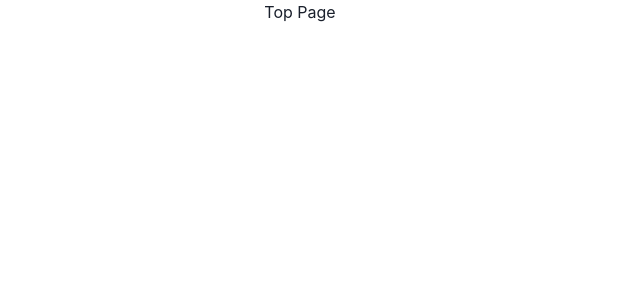
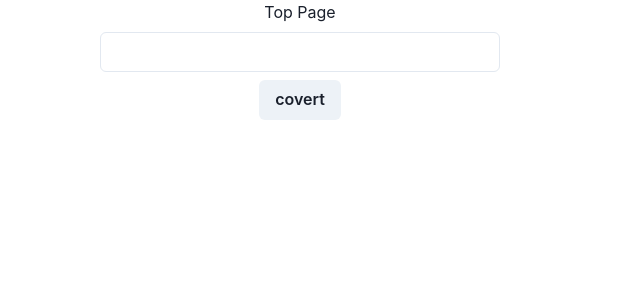
Before and after one commit to t-okuji/chrome-extension-convert-base64, a Next.js app: page / in a window 1280 px wide. Shown: the top 300 px of the page, without its empty margins (0-640 px from the left). Built offline with nearby package versions, Linux system fonts and the light colour scheme.

Commit message:
feat: add functions for to base64 and convert text to base64

```diff
--- a/src/features/top/components/Top.tsx
+++ b/src/features/top/components/Top.tsx
@@ -1,7 +1,33 @@
-import { Center } from '@chakra-ui/react';
+import { ChangeEvent, useState } from 'react';
+import { Button, Center, Input, VStack, Text } from '@chakra-ui/react';
+import textToBase64 from '../util/textToBase64';
 
 const Top = (): JSX.Element => {
-    return <Center>Top Page</Center>;
+    const [value, setValue] = useState('');
+    const [covertedText, setCovertedText] = useState('');
+    const handleChange = (event: ChangeEvent<HTMLInputElement>) => {
+        setValue(event.target.value);
+    };
+    const onCovertText = (text: string) => {
+        setCovertedText(textToBase64(text));
+    };
+
+    return (
+        <Center>
+            <VStack>
+                <Center>Top Page</Center>
+                <Input onChange={handleChange} value={value} w='400px' />
+                <Button
+                    onClick={() => {
+                        onCovertText(value);
+                    }}
+                >
+                    covert
+                </Button>
+                <Text w='400px'>{covertedText}</Text>
+            </VStack>
+        </Center>
+    );
 };
 
 export default Top;
--- /dev/null
+++ b/src/features/top/util/textToBase64.ts
@@ -0,0 +1,7 @@
+const textToBase64 = (text: string): string => {
+    const base64Text = Buffer.from(text).toString('base64');
+
+    return base64Text;
+};
+
+export default textToBase64;
```
Also changed, not shown: src/features/top/util/fileToBase64.ts (added, +19 -0 lines).
